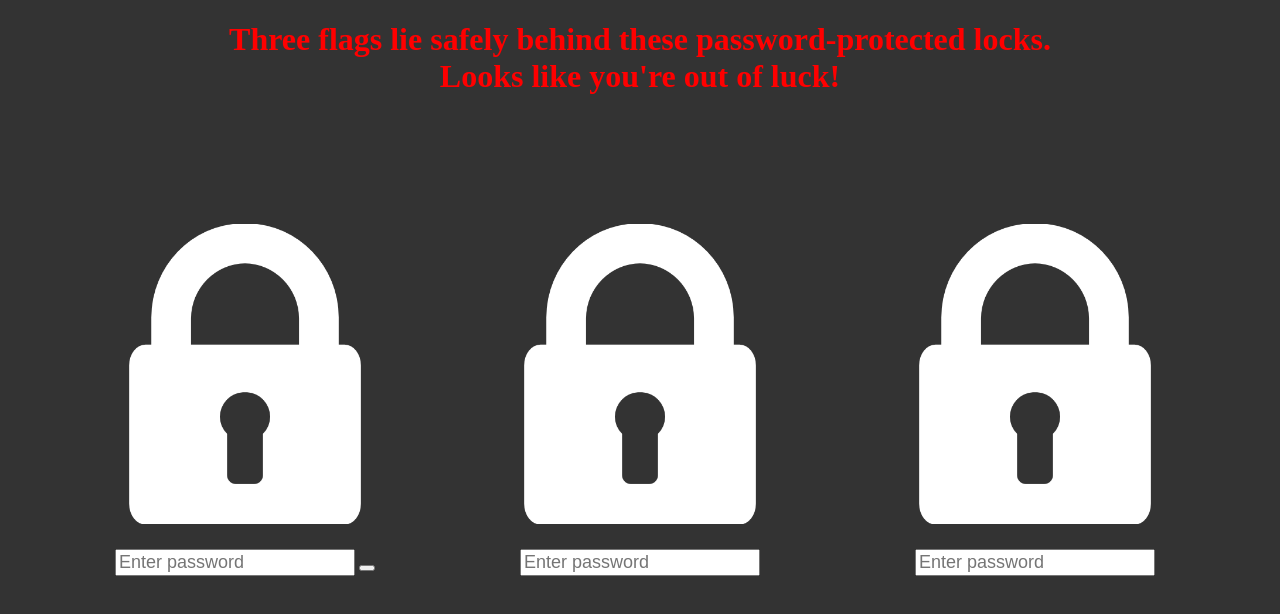
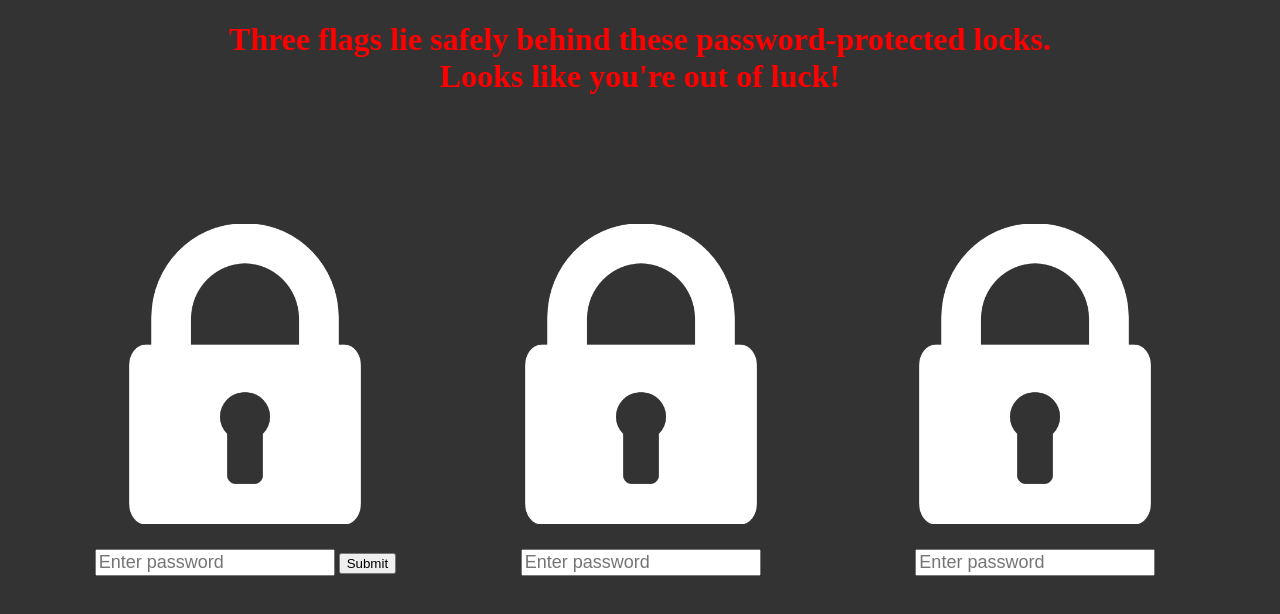
Before and after one commit to JarenCampbell/jaren.dev, a plain HTML site: page index.html in a window 1280 px wide. Drawn offline with Linux system fonts and the light colour scheme.

Commit message:
Removed the first form entirely

```diff
--- a/index.html
+++ b/index.html
@@ -12,10 +12,10 @@
             <div class="lock-container">
                 <img class="flag" id="flag1" src="media/flag.png" />
                 <img class="lock-image" src="media/lock.png" />
-                <form class="password-form">
+                <div class="password-form">
                     <input class="password-input" id="form1-input-field" type="text" placeholder="Enter password">
-                    <button value="Submit" onclick="handlePassword('form1-input-field')">
-                </form>
+                    <button onclick="handlePassword('form1-input-field')">Submit</button>
+                </div>
             </div>
             <div class="lock-container">
                 <img class="lock-image" src="media/lock.png" />
```
